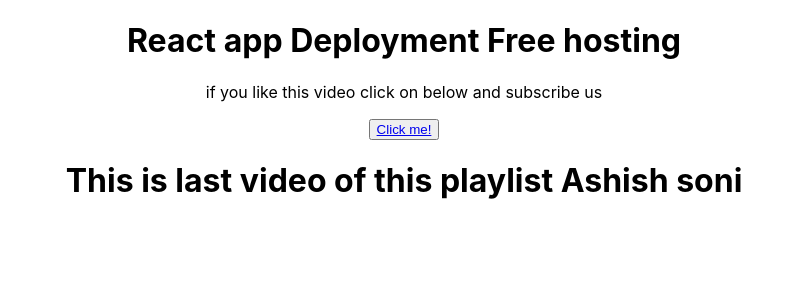
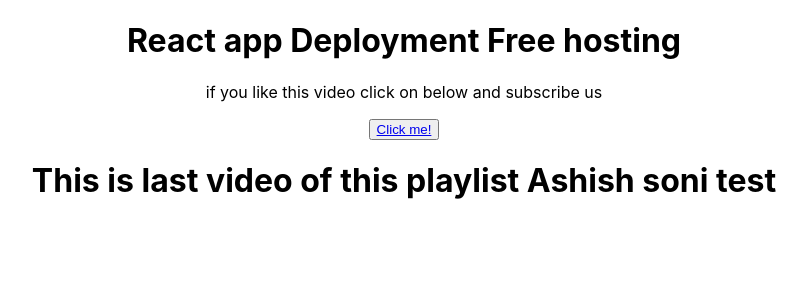
Before and after one commit to ashishsoni0927/React-Deployment, a React (Create React App) app: page / in a window 1280 px wide. Shown: the top 300 px of the page, without its empty margins (236-1043 px from the left). Built offline with nearby package versions, Linux system fonts and the light colour scheme.

Commit message:
Update App.js

```diff
--- a/src/App.js
+++ b/src/App.js
@@ -6,7 +6,7 @@
           <h1>React app Deployment Free hosting</h1>
           <p>if you like this video click on below and subscribe us</p>
           <button><a href="https://www.youtube.com/@JavaScriptFolks/videos">Click me!</a></button>
-          <h1>This is last video of this playlist Ashish soni</h1>
+          <h1>This is last video of this playlist Ashish soni test</h1>
     </div>
   );
 }
```
